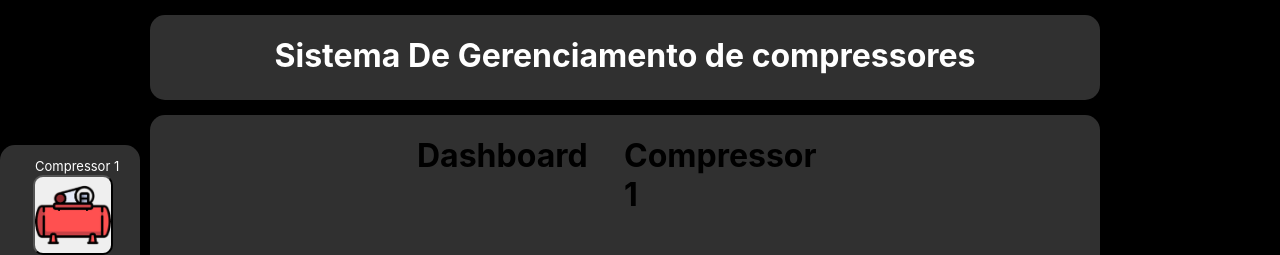
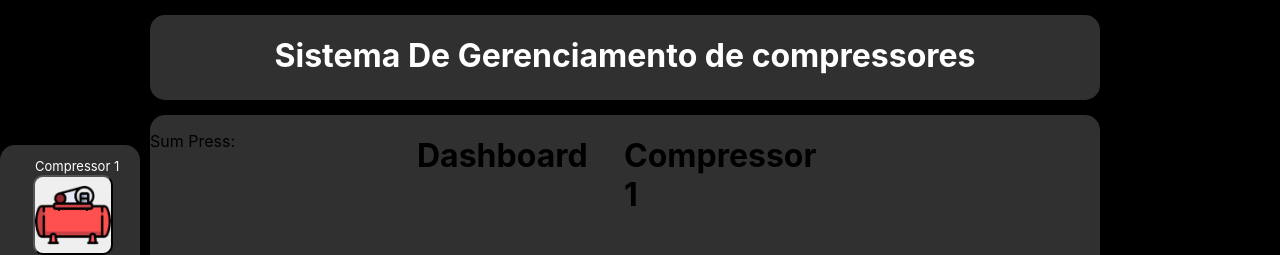
Before and after one commit to VictorLemosbar/Projeto-Integrador---2-Semestre-2025, a React (Create React App) app: page / in a window 1280 px wide. Both pictures are taken after a click on the button 73 px from the left and 215 px from the top of the page. Shown: the top 255 px of the page. Built offline with nearby package versions, Linux system fonts and the light colour scheme; no server answers.

Commit message:
modelo do do compressor

```diff
--- a/src/Data/Dados_C1.js
+++ b/src/Data/Dados_C1.js
@@ -108,7 +108,11 @@ function Comp1() {
         />
       </div>
 
-      <div id=""></div>
+      <div id="">
+
+          <p>Sum Press: {compressorData.sumpPress}</p>
+
+      </div>
 
     </div>
   );
```
